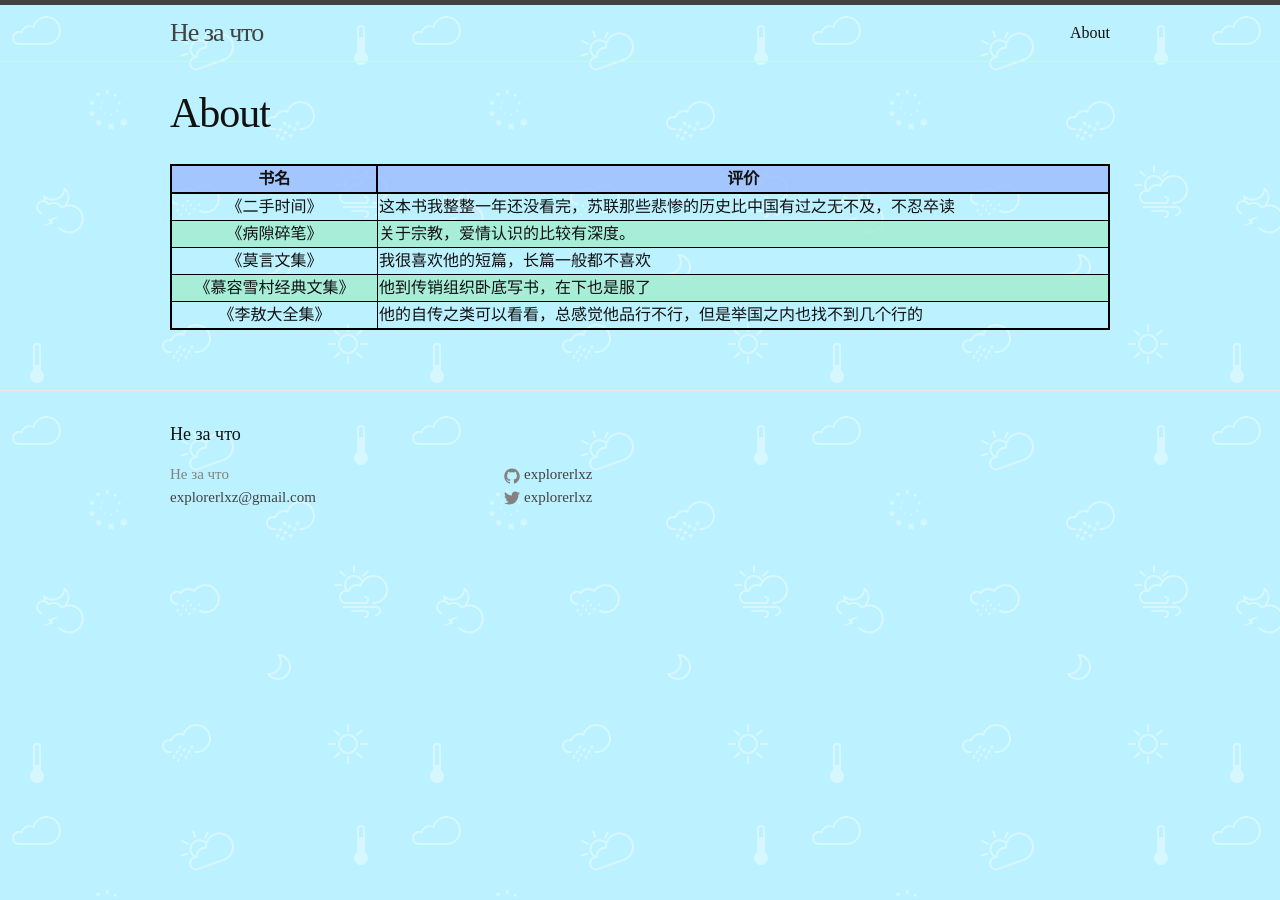
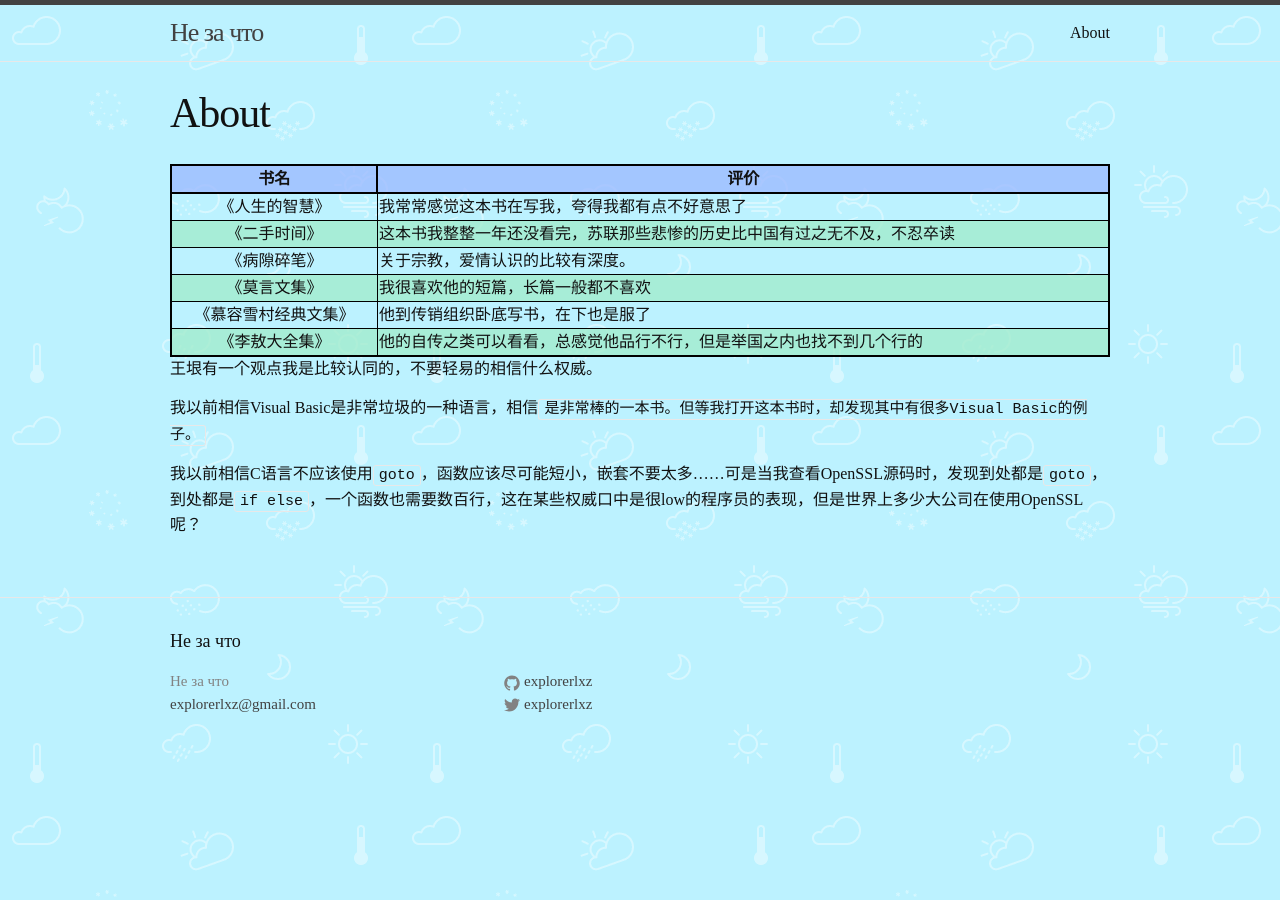
Before and after one commit to explorerlxz/explorerlxz.github.io, a Jekyll site: the page built from about.md, in a window 1280 px wide. Built offline with Jekyll 4.4.1, drawn with Linux system fonts in a browser that asks for light colours.

```diff
--- a/about.md
+++ b/about.md
@@ -6,8 +6,15 @@
 
 |书名|评价|
 |:-:|:-|
+|《人生的智慧》|我常常感觉这本书在写我，夸得我都有点不好意思了|
 |《二手时间》|这本书我整整一年还没看完，苏联那些悲惨的历史比中国有过之无不及，不忍卒读|
 |《病隙碎笔》|关于宗教，爱情认识的比较有深度。|
 |《莫言文集》|我很喜欢他的短篇，长篇一般都不喜欢|
 |《慕容雪村经典文集》|他到传销组织卧底写书，在下也是服了|
 |《李敖大全集》|他的自传之类可以看看，总感觉他品行不行，但是举国之内也找不到几个行的|
+
+王垠有一个观点我是比较认同的，不要轻易的相信什么权威。
+
+我以前相信Visual Basic是非常垃圾的一种语言，相信<Code Complete>是非常棒的一本书。但等我打开这本书时，却发现其中有很多Visual Basic的例子。
+
+我以前相信C语言不应该使用`goto`，函数应该尽可能短小，嵌套不要太多……可是当我查看OpenSSL源码时，发现到处都是`goto`，到处都是`if else`，一个函数也需要数百行，这在某些权威口中是很low的程序员的表现，但是世界上多少大公司在使用OpenSSL呢？
```
Also changed, not shown: _posts/2016-10-18-常用链接.md (+1 -0 lines).
